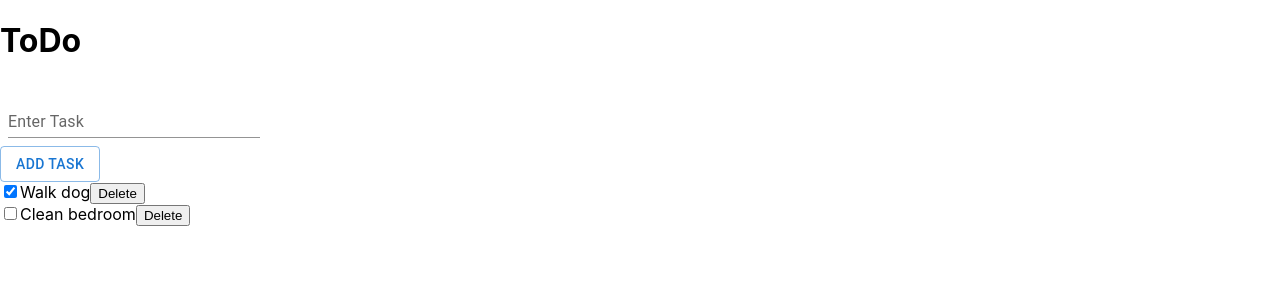
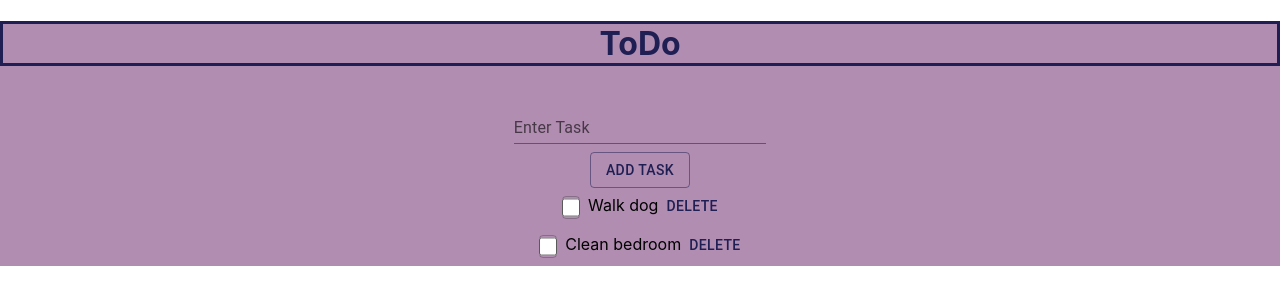
Before and after one commit to MaxGoldie/mcon-353-demo-site, a React (Create React App) app: page / in a window 1280 px wide. Shown: the top 304 px of the page. Built offline with nearby package versions, Linux system fonts and the light colour scheme.

Commit message:
styled to do list

```diff
--- a/src/Components/todo/todo.css
+++ b/src/Components/todo/todo.css
@@ -0,0 +1,11 @@
+.header {
+  color: rgb(31, 31, 84);
+  text-align: center;
+  border-style: solid;
+  border-color: rgb(31, 31, 84);
+}
+
+.page {
+  background-color: rgb(177, 141, 177);
+  text-align: center;
+}
--- a/src/Components/todo/todo.jsx
+++ b/src/Components/todo/todo.jsx
@@ -2,7 +2,17 @@ import React, { useState } from "react";
 import Box from "@mui/material/Box";
 import TextField from "@mui/material/TextField";
 import Button from "@mui/material/Button";
-import Stack from "@mui/material/Stack";
+import "../todo/todo.css";
+import { createTheme, ThemeProvider } from "@mui/material/styles";
+
+const theme = createTheme({
+  palette: {
+    neutral: {
+      main: "rgb(31, 31, 84);",
+      contrastText: "#fff",
+    },
+  },
+});
 
 export const Todo = () => {
   const [input, setInput] = useState("");
@@ -41,8 +51,8 @@ export const Todo = () => {
   };
 
   return (
-    <div>
-      <h1>ToDo</h1>
+    <div class="page">
+      <h1 class="header">ToDo</h1>
       <Box
         component="form"
         sx={{
@@ -59,17 +69,21 @@ export const Todo = () => {
           variant="standard"
         />
       </Box>
-
-      <Stack direction="row" spacing={2}>
-        <Button onClick={addTodo} variant="outlined">
-          Add Task
-        </Button>
-      </Stack>
+      <ThemeProvider theme={theme}>
+        <Box textAlign={"center"}>
+          <Button onClick={addTodo} color="neutral" variant="outlined">
+            Add Task
+          </Button>
+        </Box>
+      </ThemeProvider>
 
       {todos.map((todo, index) => (
         <div key={todo.id}>
           <span key={index}>
-            <input
+            <TextField
+              sx={{
+                "& > :not(style)": { m: 1, width: "2ch" },
+              }}
               type="checkbox"
               checked={todo.isComplete}
               onChange={() => toggleChecked(todo)}
@@ -77,8 +91,12 @@ export const Todo = () => {
             {todo.title}
           </span>
 
-          <span>{todo.text}</span>
-          <button onClick={() => deleteTodo(todo.id)}>Delete</button>
+          {todo.text}
+          <ThemeProvider theme={theme}>
+            <Button color="neutral" onClick={() => deleteTodo(todo.id)}>
+              Delete
+            </Button>
+          </ThemeProvider>
         </div>
       ))}
     </div>
```
